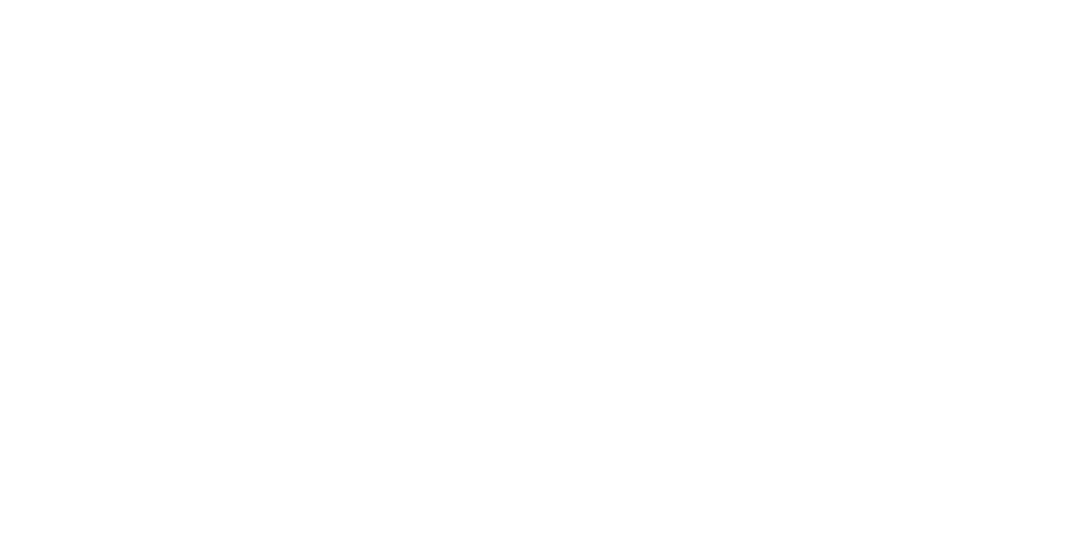
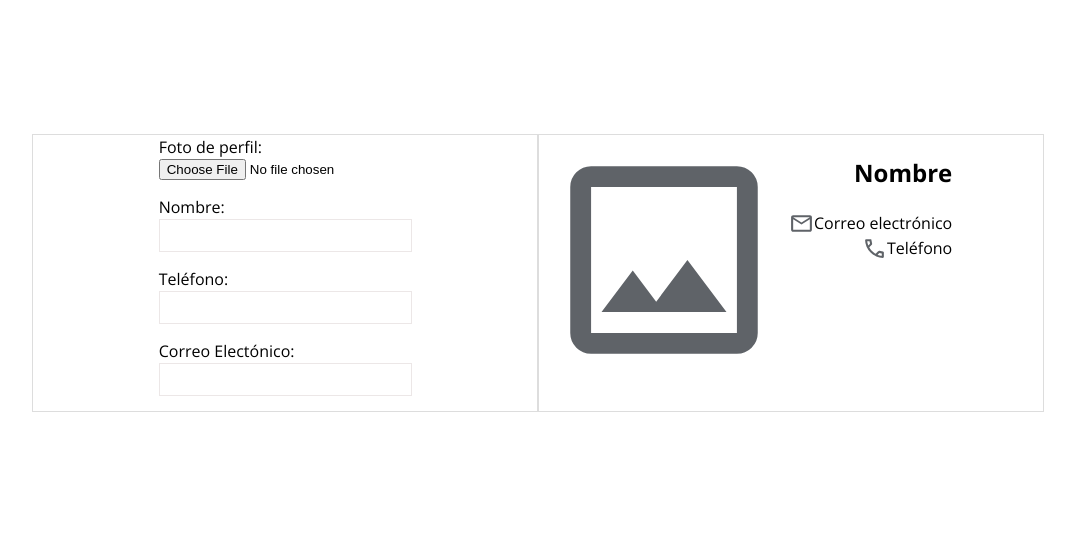
Before and after one commit to jmen95/profile-vanilla-js, a plain HTML site: page index.html in a window 1280 px wide. Shown: the whole page, without its empty margins (102-1177 px from the left). Drawn offline with nearby package versions, Linux system fonts and the light colour scheme.

Commit message:
Create form and view

```diff
--- a/css/index.css
+++ b/css/index.css
@@ -0,0 +1,52 @@
+html{
+    font-size: 62.5%;
+    font-family: "Open Sans", sans-serif;
+}
+
+body {
+    min-height: 100vh;
+    scroll-behavior: smooth;
+    line-height: 1.5;
+    font-size: 1.6rem;
+}
+
+.container{
+    padding: 10%;
+}
+
+.profile-main{
+    display: flex;
+}
+.profile-main-item{
+    border: 1px solid #ddd;
+    width: 100%;
+}
+
+.profile-main-form{
+    display: flex;
+    flex-direction: column;
+    align-items: center;
+    justify-content: center;
+}
+
+.input-container{
+    display: flex;
+    flex-direction: column;
+    margin-bottom: 15px;
+}
+
+.input-container-text{
+    padding: 8px 12px;
+    border: 1px solid #ece7e7;
+}
+.profile-main-view{
+    display: flex;
+}
+.profile-main-view-item{
+    display: flex;
+    flex-direction: column;
+}
+.profile-item{
+    display: flex;
+    justify-content:flex-end;
+}
--- a/index.html
+++ b/index.html
@@ -13,6 +13,64 @@
     <link rel="stylesheet" href="css/index.css" />
   </head>
   <body>
+    <div class="container">
+      <section class="profile-main">
+        <div class="profile-main-item profile-main-form">
+          <form action="">
+            <div class="input-container">
+              <label for="profile-photo">Foto de perfil:</label>
+              <input type="file" id="profile-photo" />
+            </div>
+            <div class="input-container">
+              <label for="name">Nombre:</label>
+              <input type="text" class="input-container-text" id="name" />
+            </div>
+            <div class="input-container">
+              <label for="phone">Teléfono:</label>
+              <input type="text" class="input-container-text" id="phone" />
+            </div>
+            <div class="input-container">
+              <label for="email">Correo Electónico:</label>
+              <input type="text" class="input-container-text" id="email" />
+            </div>
+          </form>
+        </div>
+        <div class="profile-main-item profile-main-view">
+          <div class="profile-main-view-image">
+            <img
+              src="images/image.svg"
+              alt="Imagen de perfil"
+              class="img-profile"
+              width="250px"
+              height="250px"
+            />
+          </div>
+          <div class="profile-main-view-item">
+            <div class="profile-item">
+              <h2 id="name-view">Nombre</h2>
+            </div>
+            <div class="profile-item">
+              <img
+                src="images/email.svg"
+                alt="Icono deCorreo Electónico"
+                width="25px"
+                height="25px"
+              />
+              <span id="email-view">Correo electrónico</span>
+            </div>
+            <div class="profile-item">
+              <img
+                src="images/phone.svg"
+                alt="Icono de Teléfono"
+                width="25px"
+                height="25px"
+              />
+              <span id="phone-view">Teléfono</span>
+            </div>
+          </div>
+        </div>
+      </section>
+    </div>
     <script src="js/index.js"></script>
   </body>
 </html>
```
